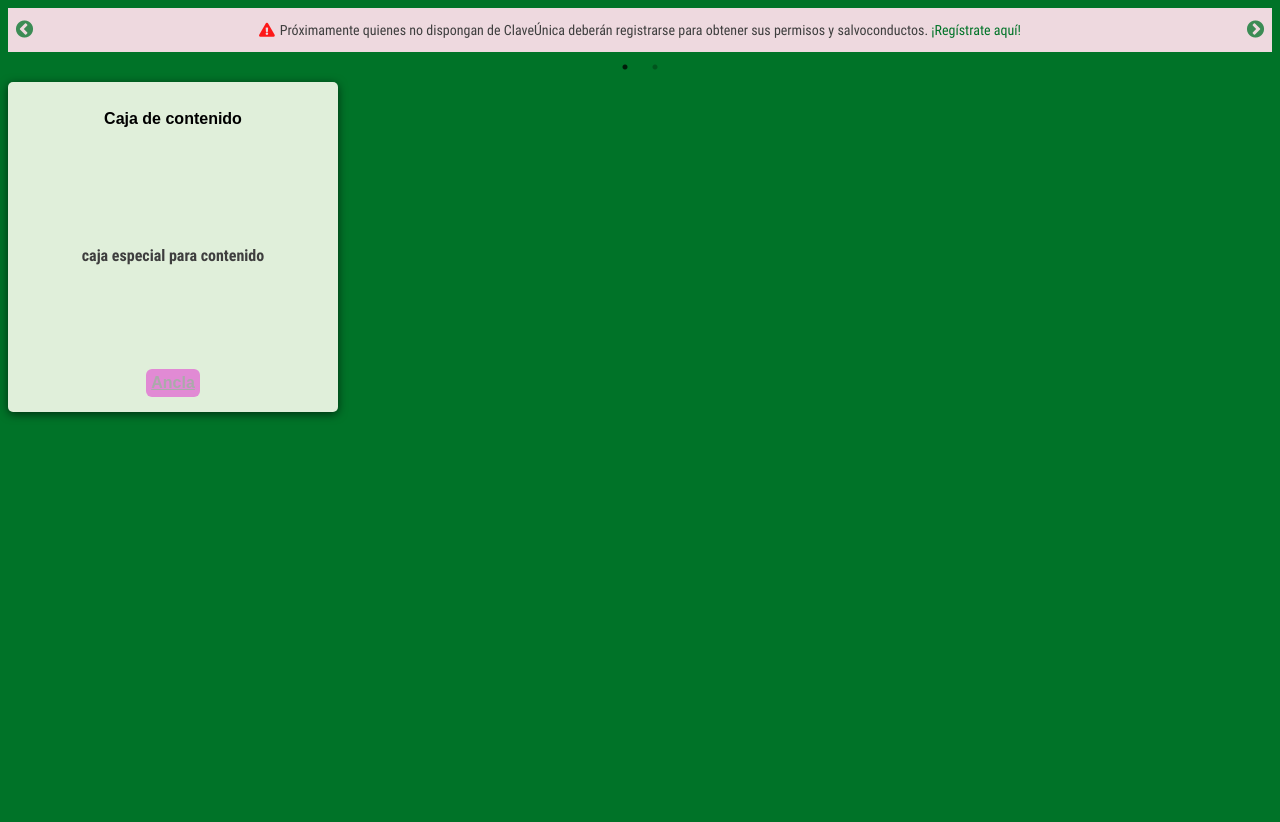
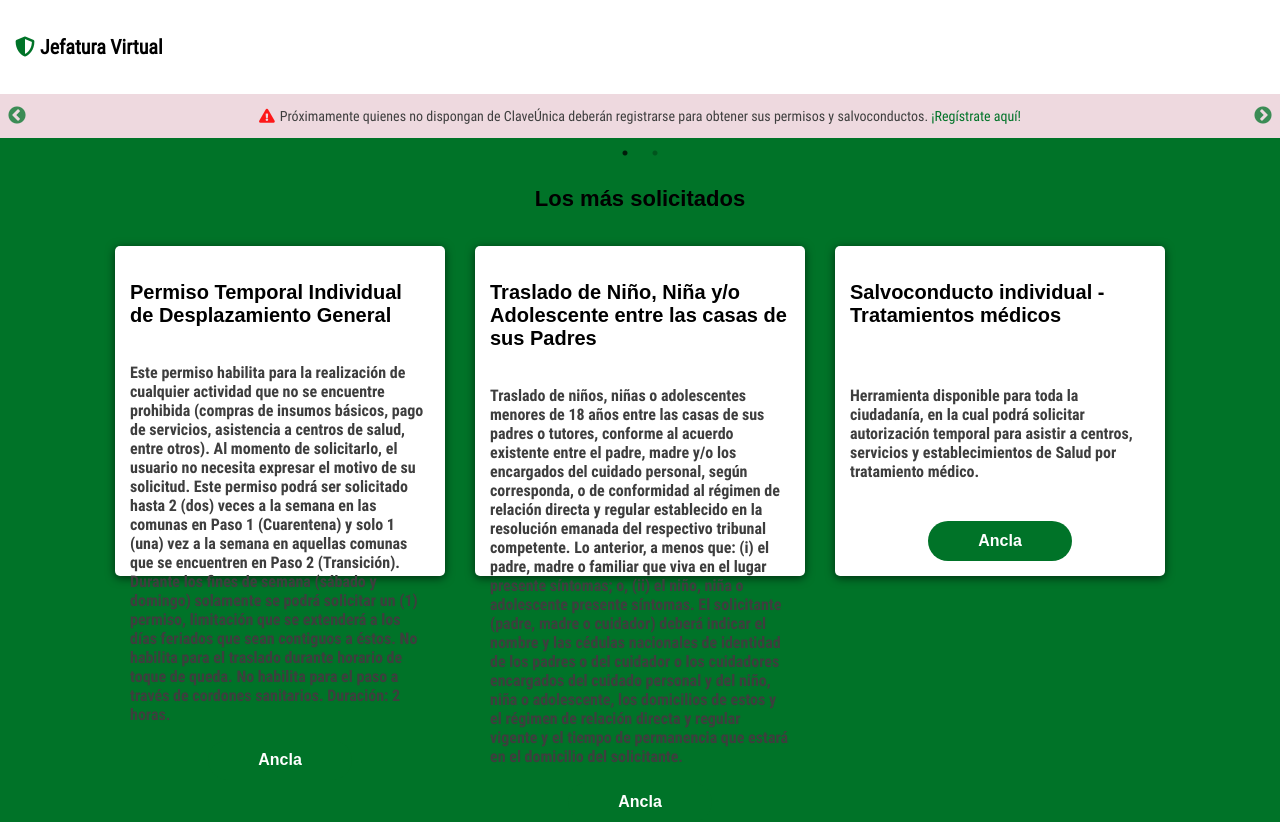
Before and after one commit to MarinesLemus007/practica-sass, a plain HTML site: page public/index.html in a window 1280 px wide. Before the commit the page ends 800 px from the top, so only its background shows below. Drawn offline with nearby package versions, Linux system fonts and the light colour scheme.

Commit message:
agregando json y peticion ajax

```diff
--- a/public/index.html
+++ b/public/index.html
@@ -1,36 +1,65 @@
 <!DOCTYPE html>
 <html lang="en">
-
   <head>
-    <meta charset="UTF-8">
-    <meta http-equiv="X-UA-Compatible" content="IE=edge">
-    <meta name="viewport" content="width=device-width, initial-scale=1.0">
-    <link rel="stylesheet" href="https://cdnjs.cloudflare.com/ajax/libs/font-awesome/5.15.3/css/all.min.css" integrity="sha512-iBBXm8fW90+nuLcSKlbmrPcLa0OT92xO1BIsZ+ywDWZCvqsWgccV3gFoRBv0z+8dLJgyAHIhR35VZc2oM/gI1w==" crossorigin="anonymous" referrerpolicy="no-referrer" />
-    <link rel="stylesheet" href="https://cdnjs.cloudflare.com/ajax/libs/slick-carousel/1.8.1/slick.css"
+    <meta charset="UTF-8" />
+    <meta http-equiv="X-UA-Compatible" content="IE=edge" />
+    <meta name="viewport" content="width=device-width, initial-scale=1.0" />
+    <link
+      rel="stylesheet"
+      href="https://cdnjs.cloudflare.com/ajax/libs/font-awesome/5.15.3/css/all.min.css"
+      integrity="sha512-iBBXm8fW90+nuLcSKlbmrPcLa0OT92xO1BIsZ+ywDWZCvqsWgccV3gFoRBv0z+8dLJgyAHIhR35VZc2oM/gI1w=="
+      crossorigin="anonymous"
+      referrerpolicy="no-referrer"
+    />
+    <link
+      rel="stylesheet"
+      href="https://cdnjs.cloudflare.com/ajax/libs/slick-carousel/1.8.1/slick.css"
       integrity="sha512-wR4oNhLBHf7smjy0K4oqzdWumd+r5/+6QO/vDda76MW5iug4PT7v86FoEkySIJft3XA0Ae6axhIvHrqwm793Nw=="
-        crossorigin="anonymous" referrerpolicy="no-referrer" />
-    <link rel="stylesheet" href="https://cdnjs.cloudflare.com/ajax/libs/slick-carousel/1.8.1/slick-theme.css"
+      crossorigin="anonymous"
+      referrerpolicy="no-referrer"
+    />
+    <link
+      rel="stylesheet"
+      href="https://cdnjs.cloudflare.com/ajax/libs/slick-carousel/1.8.1/slick-theme.css"
       integrity="sha512-6lLUdeQ5uheMFbWm3CP271l14RsX1xtx+J5x2yeIDkkiBpeVTNhTqijME7GgRKKi6hCqovwCoBTlRBEC20M8Mg=="
-        crossorigin="anonymous" referrerpolicy="no-referrer" />
-    <script type="text/javascript" src="//code.jquery.com/jquery-1.11.0.min.js"></script>
-    <script type="text/javascript" src="//code.jquery.com/jquery-migrate-1.2.1.min.js"></script>
-    <script src="https://cdnjs.cloudflare.com/ajax/libs/slick-carousel/1.8.1/slick.min.js"
+      crossorigin="anonymous"
+      referrerpolicy="no-referrer"
+    />
+    <script
+      type="text/javascript"
+      src="//code.jquery.com/jquery-1.11.0.min.js"
+    ></script>
+    <script
+      type="text/javascript"
+      src="//code.jquery.com/jquery-migrate-1.2.1.min.js"
+    ></script>
+    <script
+      src="https://cdnjs.cloudflare.com/ajax/libs/slick-carousel/1.8.1/slick.min.js"
       integrity="sha512-XtmMtDEcNz2j7ekrtHvOVR4iwwaD6o/FUJe6+Zq+HgcCsk3kj4uSQQR8weQ2QVj1o0Pk6PwYLohm206ZzNfubg=="
-        crossorigin="anonymous" referrerpolicy="no-referrer"></script>
-    <link rel="stylesheet" href="../src/main.css">
+      crossorigin="anonymous"
+      referrerpolicy="no-referrer"
+    ></script>
+    <link rel="stylesheet" href="../src/main.css" />
     <title>Jefatura Virtual</title>
   </head>
 
   <body>
     <header>
-
+      <nav>
+        <div>
+          <h3><i class="fas fa-shield-alt"></i>Jefatura Virtual</h3>
+        </div>
+      </nav>
     </header>
 
     <section class="banner">
       <div class="banner-inicio">
         <div>
-                <p><i class="fas fa-exclamation-triangle"></i>Próximamente quienes no dispongan de ClaveÚnica deberán registrarse para obtener
-                    sus permisos y salvoconductos. <a>¡Regístrate aquí!</a></p>
+          <p>
+            <i class="fas fa-exclamation-triangle"></i>Próximamente quienes no
+            dispongan de ClaveÚnica deberán registrarse para obtener sus
+            permisos y salvoconductos. <a>¡Regístrate aquí!</a>
+          </p>
         </div>
         <div>
           <p>hola mundo</p>
@@ -38,33 +67,55 @@
       </div>
     </section>
 
-    <section>
-        <div class="box">
-            <h2>Caja de contenido</h2>
+    <section class="mas-solicitados">
+      <div class="titulo">
+        <h2>Los más solicitados</h2>
+      </div>
 
-            <p>
-                caja especial para contenido
-            </p>
+      <div class="contenedor">
+        <!--<div class="box">
+          <h3>Caja de contenido</h3>
+
+          <p>caja especial para contenido</p>
 
           <div>
-                <a class="button" href="">
-                    Ancla
-                </a>
+            <a class="button" href=""> Ancla </a>
           </div>
+        </div>
+
+        <div class="box">
+            <h3>Caja de contenido</h3>
+
+          <p>caja especial para contenido</p>
+
+          <div>
+            <a class="button" href=""> Ancla </a>
+          </div>
+        </div>
+
+        <div class="box">
+            <h3>Caja de contenido</h3>
+
+          <p>caja especial para contenido</p>
+
+          <div>
+            <a class="button" href=""> Ancla </a>
+          </div>
+        </div>-->
       </div>
     </section>
 
+    <script src="../src/js/funciones.js"></script>
     <script>
-        $(document).ready(function () {
-            $('.banner-inicio').slick({
+      /*$(document).ready(function () {
+        $(".banner-inicio").slick({
           dots: true,
           infinite: true,
           speed: 300,
           slidesToShow: 1,
-                adaptiveHeight: true
+          adaptiveHeight: true,
         });
-        });
+      });*/
     </script>
   </body>
-
 </html>
--- a/src/_fonts.scss
+++ b/src/_fonts.scss
@@ -31,3 +31,12 @@ p{
     font-size: 14px;
     color: #3e3e3e;
 }
+
+$base-font-size: 14px;
+$heading-scale: 2;
+
+@for $i from 1 through 6 {
+  h#{$i} {
+    font-size: $base-font-size + $heading-scale * (6 - $i);
+  }
+}
--- /dev/null
+++ b/src/data/servicios.json
@@ -0,0 +1,17 @@
+[
+    {
+        "titulo":"Permiso Temporal Individual de Desplazamiento General",
+        "descripcion":"Este permiso habilita para la realización de cualquier actividad que no se encuentre prohibida (compras de insumos básicos, pago de servicios, asistencia a centros de salud, entre otros). Al momento de solicitarlo, el usuario no necesita expresar el motivo de su solicitud. Este permiso podrá ser solicitado hasta 2 (dos) veces a la semana en las comunas en Paso 1 (Cuarentena) y solo 1 (una) vez a la semana en aquellas comunas que se encuentren en Paso 2 (Transición). Durante los fines de semana (sábado y domingo) solamente se podrá solicitar un (1) permiso, limitación que se extenderá a los días feriados que sean contiguos a éstos. No habilita para el traslado durante horario de toque de queda. No habilita para el paso a través de cordones sanitarios. Duración: 2 horas.",
+        "ancla":"#"
+    },
+    {
+        "titulo":"Traslado de Niño, Niña y/o Adolescente entre las casas de sus Padres",
+        "descripcion":"Traslado de niños, niñas o adolescentes menores de 18 años entre las casas de sus padres o tutores, conforme al acuerdo existente entre el padre, madre y/o los encargados del cuidado personal, según corresponda, o de conformidad al régimen de relación directa y regular establecido en la resolución emanada del respectivo tribunal competente. Lo anterior, a menos que: (i) el padre, madre o familiar que viva en el lugar presente síntomas; o, (ii) el niño, niña o adolescente presente síntomas. El solicitante (padre, madre o cuidador) deberá indicar el nombre y las cédulas nacionales de identidad de los padres o del cuidador o los cuidadores encargados del cuidado personal y del niño, niña o adolescente, los domicilios de estos y el régimen de relación directa y regular vigente y el tiempo de permanencia que estará en el domicilio del solicitante.",
+        "ancla":"#"
+    },
+    {
+        "titulo":"Salvoconducto individual - Tratamientos médicos",
+        "descripcion":"Herramienta disponible para toda la ciudadanía, en la cual podrá solicitar autorización temporal para asistir a centros, servicios y establecimientos de Salud por tratamiento médico.",
+        "ancla":"#"
+    }
+]
--- /dev/null
+++ b/src/js/funciones.js
@@ -0,0 +1,32 @@
+$(document).ready(function () {
+
+    $(".banner-inicio").slick({
+      dots: true,
+      infinite: true,
+      speed: 300,
+      slidesToShow: 1,
+      adaptiveHeight: true,
+    });
+
+    $.ajax({
+        url: '../src/data/servicios.json',
+        success: function(respuesta) {
+
+          var listaUsuarios = $(".contenedor");
+          $.each(respuesta, function(index, elemento) {
+            listaUsuarios.append(
+                '<div class="box">'
+              +      '<h3>'+elemento.titulo+'</h3>'
+              +      '<p>'+elemento.descripcion+'</p>'
+              +          '<div>'
+              +          '<a class="button" href="'+elemento.ancla+'"> Ancla </a>'
+              +      '</div>'
+              +  '</div>'
+            );
+          });
+        },
+        error: function() {
+          console.log("No se ha podido obtener la información");
+        }
+      });
+  });
--- a/src/main.scss
+++ b/src/main.scss
@@ -23,13 +23,42 @@ $unit: 8px;
 body{
     background-color: $primary-color;
     font-family: Arial, Helvetica, sans-serif;
+    margin: 0;
 }
 
-section{
+nav{
+    background-color: #fff;
+    display: flex;
+    padding: 15px;
+    box-shadow: $box-shadow;
+
+    i{
+        color: $primary-color;
+        margin-right: 5px;
+    }
+
+    h3{
+        font-family: $font-Regular;
+    }
+}
+
+section.mas-solicitados{
+
+    .titulo{
+        display: flex;
+        justify-content: center;
+        text-align: center;
+    }
+
+    .contenedor{
+        display: flex;
+        justify-content: center;
+    }
+
     .box{
         width: 300px;
         height: 300px;
-        background-color: $terciary-color;
+        background-color: #fff;
         box-shadow: $box-shadow;
         border-radius: 5px;
         @include padding-box();
@@ -37,11 +66,22 @@ section{
         justify-content: space-between;
         flex-direction: column;
         align-items: center;
+        margin: 15px;
 
         p{
             font-family: $font-Bold, Arial, Helvetica, sans-serif;
             font-size: 16px;
         }
+
+        a{
+            display: inline-block;
+            padding: 11px 50px;
+            border-radius: 30px;
+            color: #fff;
+            text-decoration: none;
+            background-color: $primary-color;
+        }
+
     }
 }
 
@@ -77,7 +117,6 @@ section{
 
 h2{
     font-weight: bolder;
-    font-size: size(2);
 }
 
 @for $i from 1 to $limit{
```
Also changed, not shown: src/main.css, 2 other files. Lines whose indentation alone changed are shown as unchanged.
